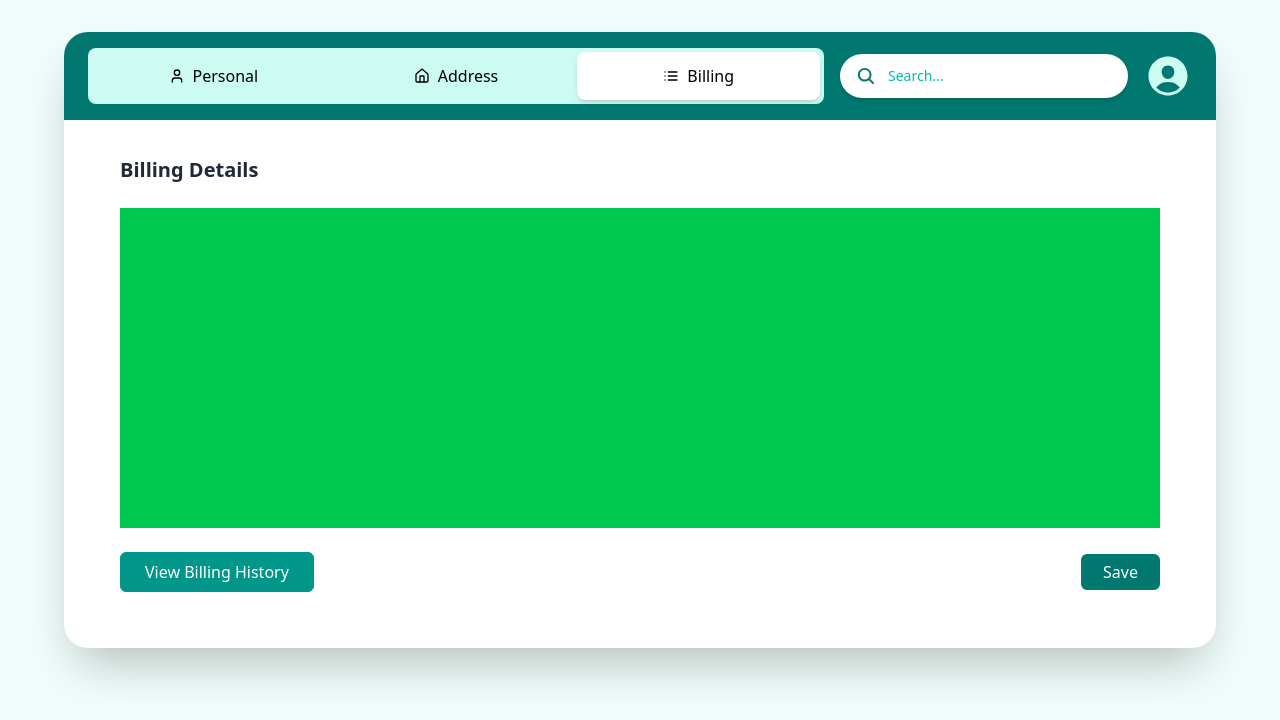
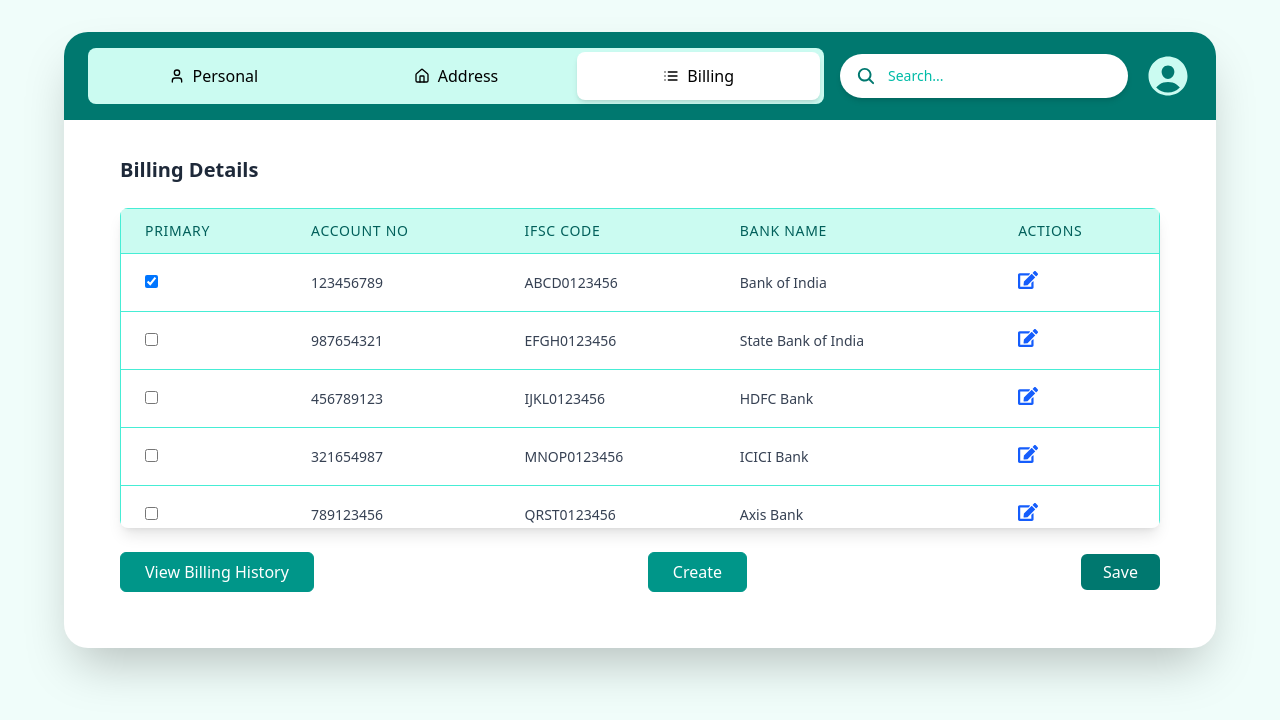
Before and after one commit to Ruturaj2003/multi-step-form-2, a React (Vite) app: page /cane-supplier/billing in a window 1280 px wide. Shown: the top 720 px of the page. Built offline with nearby package versions, Linux system fonts and the light colour scheme.

Commit message:
No code changes made

```diff
--- a/src/pages/caneSupplierForm/Billing.jsx
+++ b/src/pages/caneSupplierForm/Billing.jsx
@@ -1,57 +1,79 @@
-import { useSelector, useDispatch } from 'react-redux';
 import { useNavigate } from 'react-router-dom';
-import { saveBilling, updateField } from '../../redux/caneSupplierSlice';
+import { saveBilling } from '../../redux/caneSupplierSlice';
 import { useState } from 'react';
 import { toast } from 'react-toastify';
+import { FaEdit, FaCheck, FaTimes } from 'react-icons/fa';
 
 const Billing = () => {
   const navigate = useNavigate();
-  const dispatch = useDispatch();
 
-  // Get billing data from Redux store
-  const billingData = useSelector((state) => state.caneSupplier.billing);
+  // Initial billing data for demo purposes
+  const initialBillingData = [
+    {
+      accountNo: '123456789',
+      ifsc: 'ABCD0123456',
+      bankName: 'Bank of India',
+      isPrimary: true,
+    },
+    {
+      accountNo: '987654321',
+      ifsc: 'EFGH0123456',
+      bankName: 'State Bank of India',
+      isPrimary: false,
+    },
+    {
+      accountNo: '456789123',
+      ifsc: 'IJKL0123456',
+      bankName: 'HDFC Bank',
+      isPrimary: false,
+    },
+    {
+      accountNo: '321654987',
+      ifsc: 'MNOP0123456',
+      bankName: 'ICICI Bank',
+      isPrimary: false,
+    },
+    {
+      accountNo: '789123456',
+      ifsc: 'QRST0123456',
+      bankName: 'Axis Bank',
+      isPrimary: false,
+    },
+    {
+      accountNo: '654321789',
+      ifsc: 'UVWX0123456',
+      bankName: 'Punjab National Bank',
+      isPrimary: false,
+    },
+    {
+      accountNo: '159753486',
+      ifsc: 'YZAB0123456',
+      bankName: 'Bank of Baroda',
+      isPrimary: false,
+    },
+    {
+      accountNo: '753159852',
+      ifsc: 'CDEF0123456',
+      bankName: 'Canara Bank',
+      isPrimary: false,
+    },
+  ];
 
+  // Local state for billing data
+  const [data, setData] = useState(initialBillingData);
   const [loading, setLoading] = useState(false);
   const [showHistory, setShowHistory] = useState(false);
+  const [showCreateModal, setShowCreateModal] = useState(false);
+  const [newEntry, setNewEntry] = useState({
+    accountNo: '',
+    ifsc: '',
+    bankName: '',
+  });
+  const [editingRow, setEditingRow] = useState(null);
+  const [editValues, setEditValues] = useState({});
 
-  // Dummy billing history data
+  // Dummy billing history data for the history modal
   const billingHistory = [
-    {
-      date: '2023-01-15',
-      accountNo: '123456789',
-      ifsc: 'ABCD0123456',
-      amount: '5000',
-    },
-    {
-      date: '2023-02-20',
-      accountNo: '987654321',
-      ifsc: 'EFGH0123456',
-      amount: '7500',
-    },
-    {
-      date: '2023-03-10',
-      accountNo: '456789123',
-      ifsc: 'IJKL0123456',
-      amount: '3000',
-    },
-    {
-      date: '2023-01-15',
-      accountNo: '123456789',
-      ifsc: 'ABCD0123456',
-      amount: '5000',
-    },
-    {
-      date: '2023-02-20',
-      accountNo: '987654321',
-      ifsc: 'EFGH0123456',
-      amount: '7500',
-    },
-    {
-      date: '2023-03-10',
-      accountNo: '456789123',
-      ifsc: 'IJKL0123456',
-      amount: '3000',
-    },
     {
       date: '2023-01-15',
       accountNo: '123456789',
@@ -72,30 +94,197 @@ const Billing = () => {
     },
   ];
 
+  // Set a row as primary; only one row can be primary at a time.
+  const handlePrimaryChange = (index) => {
+    setData(data.map((item, i) => ({ ...item, isPrimary: i === index })));
+    toast.success('Primary updated!');
+  };
+
+  // Begin editing a row
+  const handleEdit = (index, item) => {
+    setEditingRow(index);
+    setEditValues({ ...item });
+  };
+
+  // Cancel editing
+  const handleCancelEdit = () => {
+    setEditingRow(null);
+    setEditValues({});
+  };
+
+  // Save the edited row by updating the local state
+  const handleSaveEdit = (index) => {
+    setData(data.map((item, i) => (i === index ? { ...editValues } : item)));
+    toast.success('Entry updated!');
+    setEditingRow(null);
+    setEditValues({});
+  };
+
+  // Create a new entry by adding it to local state
+  const handleCreate = () => {
+    setData([...data, { ...newEntry, isPrimary: false }]);
+    toast.success('New entry created!');
+    setShowCreateModal(false);
+    setNewEntry({ accountNo: '', ifsc: '', bankName: '' });
+  };
+
+  // Save all billing data (simulate saving via a Redux action)
+  const handleSubmit = async () => {
+    setLoading(true);
+    try {
+      // Pass the local data if required by your action
+      await saveBilling(data);
+      toast.success('Billing data saved!');
+      navigate('/cane-supplier/');
+    } catch (error) {
+      console.error(`Failed to save Billing information: ${error}`);
+      toast.error('Failed to save billing data!');
+    } finally {
+      setLoading(false);
+    }
+  };
+
   return (
     <div className="flex flex-col justify-between bg-white p-6 pt-1 rounded-lg">
-      {/* Form Section */}
+      {/* Billing Table */}
       <div className="w-full flex-1">
         <h2 className="text-xl font-semibold text-gray-800 mb-6">
           Billing Details
         </h2>
-
-        {/* Table Container Layout */}
-        <div className="grid grid-cols-1 sm:grid-cols-2 bg-green-500 h-[320px] md:grid-cols-3 gap-6"></div>
+        <div className="overflow-x-auto h-[320px] rounded-lg shadow-lg">
+          <table className="min-w-full border border-teal-300 rounded-lg">
+            <thead>
+              <tr className="bg-teal-100 text-teal-800">
+                <th className="border-b border-teal-300 px-6 py-3 text-left text-sm font-medium uppercase tracking-wider">
+                  Primary
+                </th>
+                <th className="border-b border-teal-300 px-6 py-3 text-left text-sm font-medium uppercase tracking-wider">
+                  Account No
+                </th>
+                <th className="border-b border-teal-300 px-6 py-3 text-left text-sm font-medium uppercase tracking-wider">
+                  IFSC Code
+                </th>
+                <th className="border-b border-teal-300 px-6 py-3 text-left text-sm font-medium uppercase tracking-wider">
+                  Bank Name
+                </th>
+                <th className="border-b border-teal-300 px-6 py-3 text-left text-sm font-medium uppercase tracking-wider">
+                  Actions
+                </th>
+              </tr>
+            </thead>
+            <tbody>
+              {data.map((item, index) => (
+                <tr
+                  key={index}
+                  className="hover:bg-teal-200 transition duration-200"
+                >
+                  <td className="border-b border-teal-300 px-6 py-4 text-sm text-gray-700">
+                    <input
+                      type="checkbox"
+                      checked={item.isPrimary}
+                      onChange={() => handlePrimaryChange(index)}
+                    />
+                  </td>
+                  <td className="border-b border-teal-300 px-6 py-4 text-sm text-gray-700">
+                    {editingRow === index ? (
+                      <input
+                        type="text"
+                        value={editValues.accountNo || ''}
+                        onChange={(e) =>
+                          setEditValues({
+                            ...editValues,
+                            accountNo: e.target.value,
+                          })
+                        }
+                        className="border border-gray-300 rounded-md p-1"
+                      />
+                    ) : (
+                      item.accountNo
+                    )}
+                  </td>
+                  <td className="border-b border-teal-300 px-6 py-4 text-sm text-gray-700">
+                    {editingRow === index ? (
+                      <input
+                        type="text"
+                        value={editValues.ifsc || ''}
+                        onChange={(e) =>
+                          setEditValues({ ...editValues, ifsc: e.target.value })
+                        }
+                        className="border border-gray-300 rounded-md p-1"
+                      />
+                    ) : (
+                      item.ifsc
+                    )}
+                  </td>
+                  <td className="border-b border-teal-300 px-6 py-4 text-sm text-gray-700">
+                    {editingRow === index ? (
+                      <input
+                        type="text"
+                        value={editValues.bankName || ''}
+                        onChange={(e) =>
+                          setEditValues({
+                            ...editValues,
+                            bankName: e.target.value,
+                          })
+                        }
+                        className="border border-gray-300 rounded-md p-1"
+                      />
+                    ) : (
+                      item.bankName
+                    )}
+                  </td>
+                  <td className="border-b border-teal-300 px-6 py-4 text-sm text-gray-700">
+                    {editingRow === index ? (
+                      <div className="flex space-x-2">
+                        <button
+                          onClick={() => handleSaveEdit(index)}
+                          className="text-green-600 text-xl"
+                        >
+                          <FaCheck />
+                        </button>
+                        <button
+                          onClick={handleCancelEdit}
+                          className="text-red-600 text-xl"
+                        >
+                          <FaTimes />
+                        </button>
+                      </div>
+                    ) : (
+                      <button
+                        onClick={() => handleEdit(index, item)}
+                        className="text-blue-600 text-xl"
+                      >
+                        <FaEdit />
+                      </button>
+                    )}
+                  </td>
+                </tr>
+              ))}
+            </tbody>
+          </table>
+        </div>
       </div>
 
-      {/* Save Button Section */}
+      {/* Button Section */}
       <div className="flex justify-between items-center mt-6">
         <button
           type="button"
           onClick={() => setShowHistory(true)}
-          className="h-[40px] px-6 text-white bg-teal-600 border border-teal-600 rounded-md hover:bg-teal-500 hover:border-blue-500 transition-all"
+          className="h-[40px] px-6 text-white bg-teal-600 border border-teal-600 rounded-md hover:bg-teal-500 transition-all"
         >
           View Billing History
         </button>
         <button
-          type="submit"
-          disabled={loading} // Disable button while loading
+          type="button"
+          onClick={() => setShowCreateModal(true)}
+          className="h-[40px] px-6 text-white bg-teal-600 border border-teal-600 rounded-md hover:bg-teal-500 transition-all"
+        >
+          Create
+        </button>
+        <button
+          type="button"
+          onClick={handleSubmit}
+          disabled={loading}
           className={`h-[36px] px-5 text-white ${
             loading ? 'bg-gray-400' : 'bg-teal-700'
           } border-2 border-teal-700 rounded-md hover:bg-teal-600 transition`}
@@ -103,29 +292,84 @@ const Billing = () => {
           {loading ? 'Submitting...' : 'Save'}
         </button>
       </div>
+
+      {/* Create Entry Modal */}
+      {showCreateModal && (
+        <div
+          className="fixed inset-0 flex items-center justify-center bg-black/30 backdrop-blur-md transition-opacity"
+          onClick={() => setShowCreateModal(false)}
+        >
+          <div
+            className="bg-white rounded-lg shadow-lg p-6 w-11/12 md:w-1/2 relative animate-fadeIn"
+            onClick={(e) => e.stopPropagation()}
+          >
+            <button
+              onClick={() => setShowCreateModal(false)}
+              className="absolute top-3 right-3 text-gray-500 hover:text-gray-800 text-2xl"
+            >
+              &times;
+            </button>
+            <h3 className="text-xl font-semibold mb-4 text-center">
+              Create New Entry
+            </h3>
+            <div className="flex flex-col space-y-4">
+              <input
+                type="text"
+                placeholder="Account No"
+                value={newEntry.accountNo}
+                onChange={(e) =>
+                  setNewEntry({ ...newEntry, accountNo: e.target.value })
+                }
+                className="border border-gray-300 rounded-md p-2"
+              />
+              <input
+                type="text"
+                placeholder="IFSC Code"
+                value={newEntry.ifsc}
+                onChange={(e) =>
+                  setNewEntry({ ...newEntry, ifsc: e.target.value })
+                }
+                className="border border-gray-300 rounded-md p-2"
+              />
+              <input
+                type="text"
+                placeholder="Bank Name"
+                value={newEntry.bankName}
+                onChange={(e) =>
+                  setNewEntry({ ...newEntry, bankName: e.target.value })
+                }
+                className="border border-gray-300 rounded-md p-2"
+              />
+              <button
+                onClick={handleCreate}
+                className="h-[36px] px-5 text-white bg-teal-700 border-2 border-teal-700 rounded-md hover:bg-teal-600 transition"
+              >
+                Create
+              </button>
+            </div>
+          </div>
+        </div>
+      )}
+
+      {/* Billing History Modal */}
       {showHistory && (
         <div
           className="fixed inset-0 flex items-center justify-center bg-black/30 backdrop-blur-md transition-opacity"
-          onClick={() => setShowHistory(false)} // Close on outside click
+          onClick={() => setShowHistory(false)}
         >
           <div
             className="bg-white rounded-lg shadow-lg p-6 w-11/12 md:w-1/2 relative animate-fadeIn max-h-[80vh] overflow-y-auto"
-            onClick={(e) => e.stopPropagation()} // Prevent close when clicking inside
+            onClick={(e) => e.stopPropagation()}
           >
-            {/* Close Button */}
             <button
               onClick={() => setShowHistory(false)}
               className="absolute top-3 right-3 text-gray-500 hover:text-gray-800 text-2xl"
             >
               &times;
             </button>
-
-            {/* Modal Title */}
             <h3 className="text-xl font-semibold mb-4 text-center">
               Billing History
             </h3>
-
-            {/* Table */}
             <div className="overflow-x-auto">
               <table className="min-w-full border border-teal-300 rounded-lg shadow-lg">
                 <thead>
```
